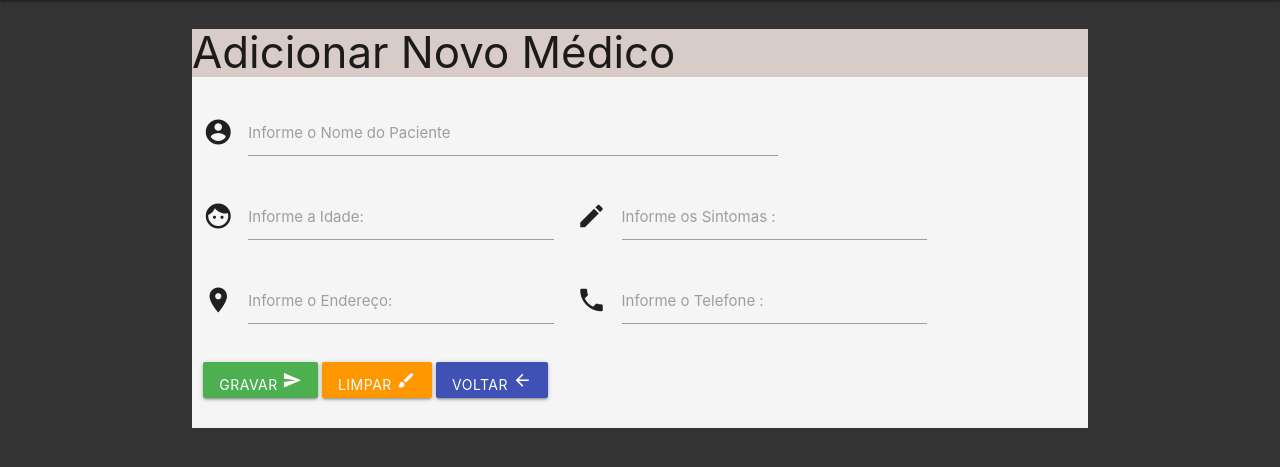
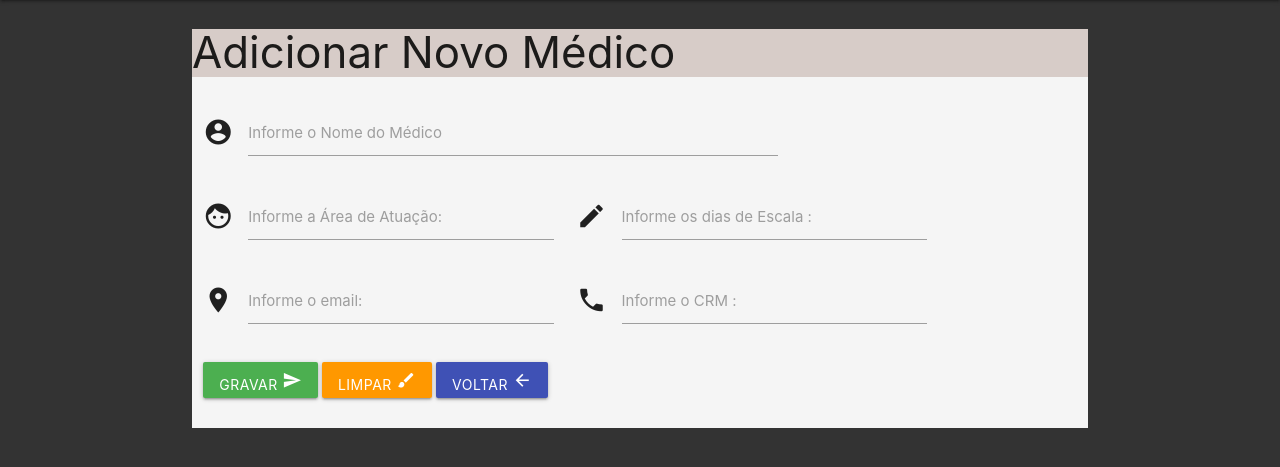
Before and after one commit to Migueldsa/trabalho, a PHP site: page /frmInsMedicos.php in a window 1280 px wide. Shown: the part 64-531 px from the top of the page. Run offline with PHP 8.4, Linux system fonts and the light colour scheme.

Commit message:
formulario inserir medico

```diff
--- a/frmInsMedicos.php
+++ b/frmInsMedicos.php
@@ -21,31 +21,31 @@
         <h3>Adicionar Novo Médico</h3>
     </div>
     <div class="row">
-        <form action="insPaciente.php" method="POST" id="frmInsCompetidor" class="col s12">
+        <form action="insMedico.php" method="POST" id="frmInsMedico" class="col s12">
             <div class="input-field col s8">
             <i class="material-icons prefix">account_circle</i>
-                <label for="lblNome">Informe o Nome do Paciente</label>
+                <label for="lblNome">Informe o Nome do Médico</label>
                 <input type="text" class="form-control" id="txtNome" name="txtNome">
             </div>
             <div class="input-field col s5">
             <i class="material-icons prefix">face</i>
-                <label for="lblIdade">Informe a Idade: </label>
-                <input type="text" class="form-control" id="txtIdade" name="txtIdade">
+                <label for="lblarea">Informe a Área de Atuação: </label>
+                <input type="text" class="form-control" id="txtArea" name="txtArea">
             </div>
             <div class="input-field col s5">
             <i class="material-icons prefix">mode_edit</i>
-                <label for="lblSintomas">Informe os Sintomas : </label>
-                <input type="text" class="form-control" id="txtSintomas" name="txtSintomas">
+                <label for="lblEscala">Informe os dias de Escala : </label>
+                <input type="text" class="form-control" id="txtEscala" name="txtEscala">
             </div>
             <div class="input-field col s5">
             <i class="material-icons prefix">place</i>
-                <label for="lblEndereco">Informe o Endereço: </label>
-                <input type="text" class="form-control" id="txtEndereco" name="txtEndereco">
+                <label for="lblEmail">Informe o email: </label>
+                <input type="text" class="form-control" id="txtEmail" name="txtEmail">
             </div>
             <div class="input-field col s5">
             <i class="material-icons prefix">phone</i>
-                <label for="lblTelefone">Informe o Telefone : </label>
-                <input type="text"  class="form-control" id="txtTelefone" name="txtTelefone">
+                <label for="lblCrm">Informe o CRM : </label>
+                <input type="text"  class="form-control" id="txtCrm" name="txtCrm">
             </div>
 
             <br>
@@ -59,7 +59,7 @@
                </button>
 
                <button class="btn waves-effect waves-light indigo" type="button" name="btnVoltar"
-                onclick="JavaScript:location.href='listaPacientes.php'">
+                onclick="JavaScript:location.href='listaMedicos.php'">
                Voltar <i class="material-icons">arrow_back</i>
                </button>
             </div>
```
